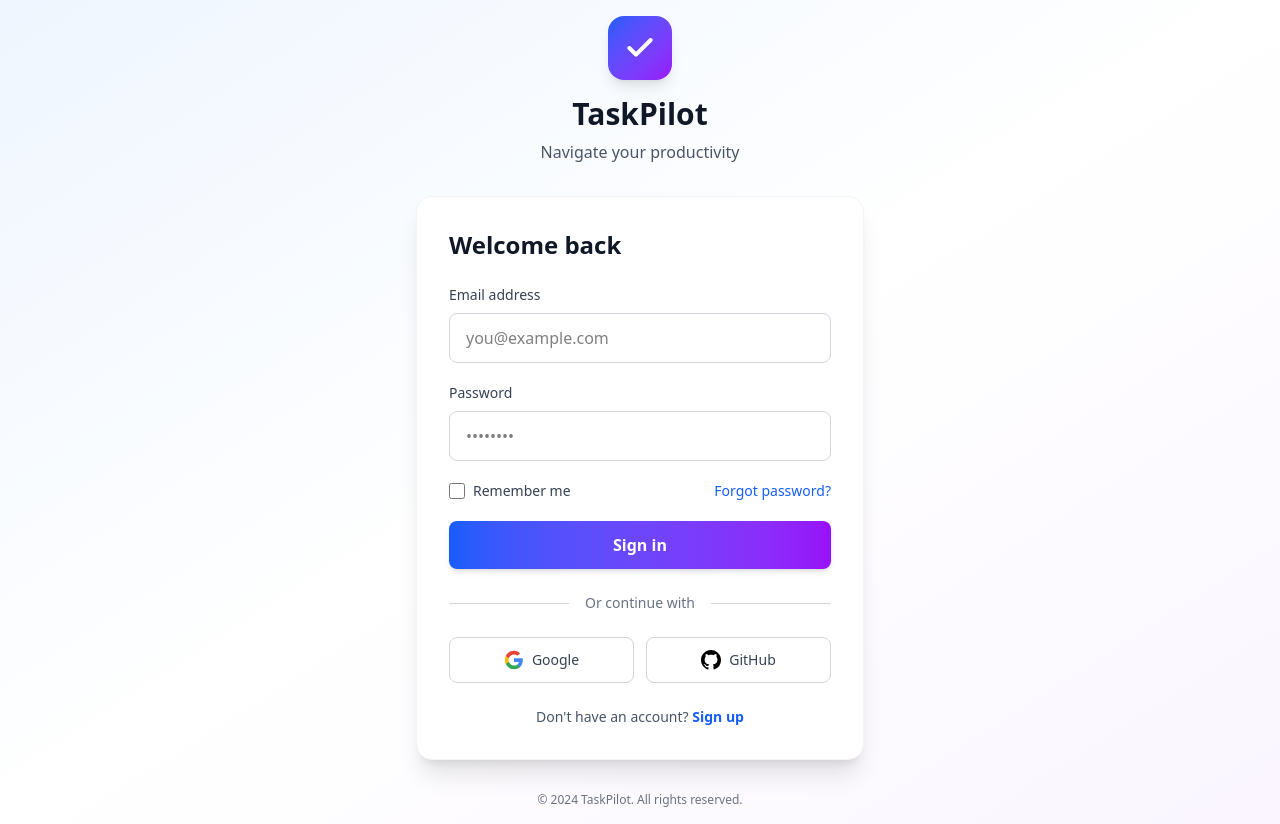
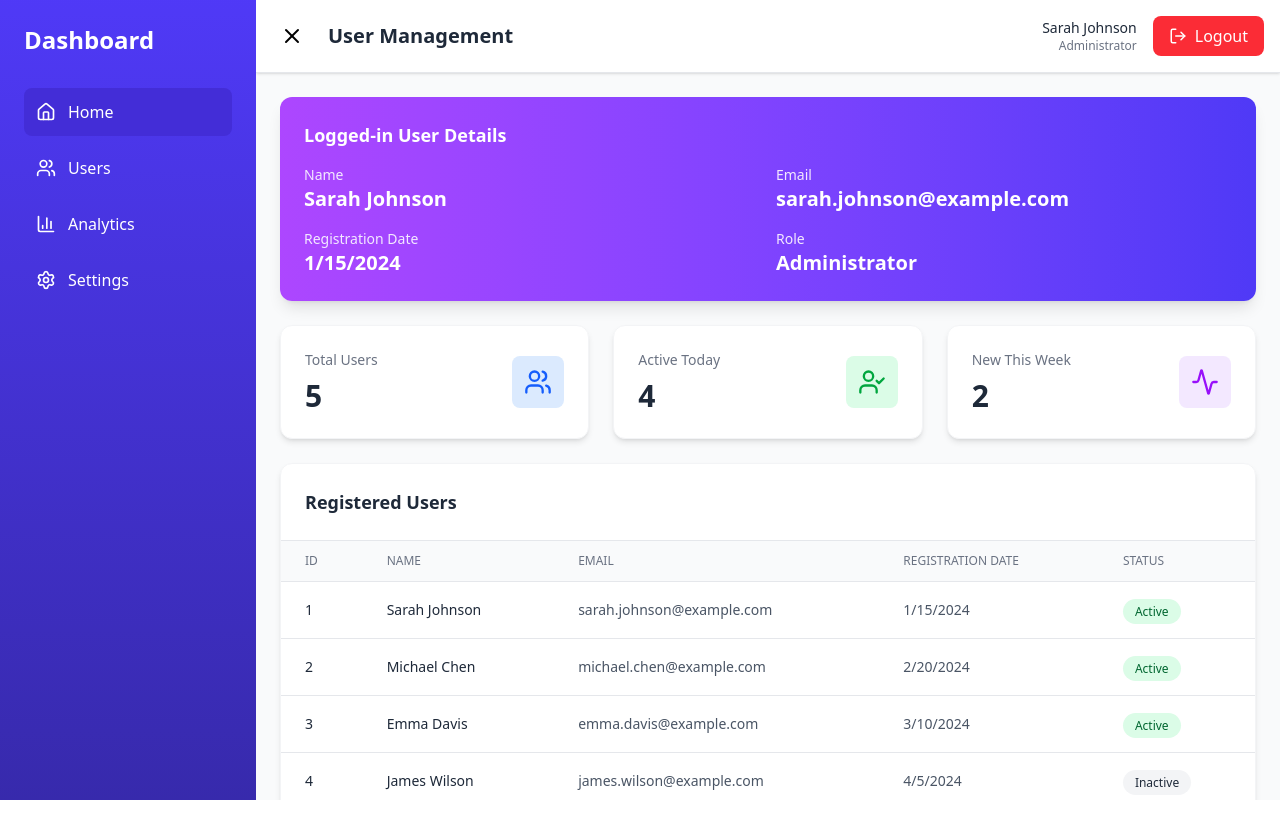
Before and after one commit to SifatSararChistee/TaskPilot, a React (Vite) app: page / in a window 1280 px wide. After the commit the page ends 800 px from the top, so only its background shows below. Built offline with nearby package versions, Linux system fonts and the light colour scheme.

Commit message:
added the dashboard page

```diff
--- a/src/Pages/DashboardPage.jsx
+++ b/src/Pages/DashboardPage.jsx
@@ -1,11 +1,202 @@
-import React from 'react';
+import React, { useState } from 'react';
+import { Users, Activity, UserCheck, Menu, X, LogOut, Home, BarChart3, Settings } from 'lucide-react';
 
-const DashboardPage = () => {
-    return (
-        <div>
-            this is dashboard page
+export default function DashboardPage() {
+  const [sidebarOpen, setSidebarOpen] = useState(true);
+
+  // Simulated database data - replace with actual API calls
+  const mockUsers = [
+    { id: 1, name: 'Sarah Johnson', email: 'sarah.johnson@example.com', registrationDate: '2024-01-15', status: 'Active' },
+    { id: 2, name: 'Michael Chen', email: 'michael.chen@example.com', registrationDate: '2024-02-20', status: 'Active' },
+    { id: 3, name: 'Emma Davis', email: 'emma.davis@example.com', registrationDate: '2024-03-10', status: 'Active' },
+    { id: 4, name: 'James Wilson', email: 'james.wilson@example.com', registrationDate: '2024-04-05', status: 'Inactive' },
+    { id: 5, name: 'Lisa Anderson', email: 'lisa.anderson@example.com', registrationDate: '2024-05-12', status: 'Active' }
+  ];
+
+  const currentUser = {
+    name: 'Sarah Johnson',
+    email: 'sarah.johnson@example.com',
+    registrationDate: '2024-01-15',
+    role: 'Administrator'
+  };
+
+  const stats = {
+    totalUsers: mockUsers.length,
+    activeToday: mockUsers.filter(u => u.status === 'Active').length,
+    newThisWeek: 2
+  };
+
+  const handleLogout = () => {
+    alert('Logging out...');
+    // Add your logout logic here
+  };
+
+  return (
+    <div className="flex h-screen bg-gray-50">
+      {/* Sidebar */}
+      <aside className={`${sidebarOpen ? 'w-64' : 'w-0'} bg-gradient-to-b from-indigo-600 to-indigo-800 text-white transition-all duration-300 overflow-hidden`}>
+        <div className="p-6">
+          <h1 className="text-2xl font-bold mb-8">Dashboard</h1>
+          <nav className="space-y-2">
+            <a href="#" className="flex items-center gap-3 p-3 rounded-lg bg-indigo-700 hover:bg-indigo-500 transition">
+              <Home size={20} />
+              <span>Home</span>
+            </a>
+            <a href="#" className="flex items-center gap-3 p-3 rounded-lg hover:bg-indigo-700 transition">
+              <Users size={20} />
+              <span>Users</span>
+            </a>
+            <a href="#" className="flex items-center gap-3 p-3 rounded-lg hover:bg-indigo-700 transition">
+              <BarChart3 size={20} />
+              <span>Analytics</span>
+            </a>
+            <a href="#" className="flex items-center gap-3 p-3 rounded-lg hover:bg-indigo-700 transition">
+              <Settings size={20} />
+              <span>Settings</span>
+            </a>
+          </nav>
         </div>
-    );
-};
+      </aside>
 
-export default DashboardPage;
+      {/* Main Content */}
+      <div className="flex-1 flex flex-col overflow-hidden">
+        {/* Navbar */}
+        <header className="bg-white shadow-sm border-b border-gray-200">
+          <div className="flex items-center justify-between p-4">
+            <div className="flex items-center gap-4">
+              <button
+                onClick={() => setSidebarOpen(!sidebarOpen)}
+                className="p-2 hover:bg-gray-100 rounded-lg transition"
+              >
+                {sidebarOpen ? <X size={24} /> : <Menu size={24} />}
+              </button>
+              <h2 className="text-xl font-semibold text-gray-800">User Management</h2>
+            </div>
+
+            <div className="flex items-center gap-4">
+              {currentUser && (
+                <div className="text-right hidden sm:block">
+                  <p className="text-sm font-medium text-gray-800">{currentUser.name}</p>
+                  <p className="text-xs text-gray-500">{currentUser.role}</p>
+                </div>
+              )}
+              <button
+                onClick={handleLogout}
+                className="flex items-center gap-2 px-4 py-2 bg-red-500 hover:bg-red-600 text-white rounded-lg transition"
+              >
+                <LogOut size={18} />
+                <span className="hidden sm:inline">Logout</span>
+              </button>
+            </div>
+          </div>
+        </header>
+
+        {/* Dashboard Content */}
+        <main className="flex-1 overflow-y-auto p-6">
+          {/* Current User Card */}
+          {currentUser && (
+            <div className="bg-gradient-to-r from-purple-500 to-indigo-600 rounded-xl shadow-lg p-6 mb-6 text-white">
+              <h3 className="text-lg font-semibold mb-4">Logged-in User Details</h3>
+              <div className="grid grid-cols-1 md:grid-cols-2 gap-4">
+                <div>
+                  <p className="text-purple-100 text-sm">Name</p>
+                  <p className="text-xl font-semibold">{currentUser.name}</p>
+                </div>
+                <div>
+                  <p className="text-purple-100 text-sm">Email</p>
+                  <p className="text-xl font-semibold">{currentUser.email}</p>
+                </div>
+                <div>
+                  <p className="text-purple-100 text-sm">Registration Date</p>
+                  <p className="text-xl font-semibold">{new Date(currentUser.registrationDate).toLocaleDateString()}</p>
+                </div>
+                <div>
+                  <p className="text-purple-100 text-sm">Role</p>
+                  <p className="text-xl font-semibold">{currentUser.role}</p>
+                </div>
+              </div>
+            </div>
+          )}
+
+          {/* Stats Cards */}
+          <div className="grid grid-cols-1 md:grid-cols-3 gap-6 mb-6">
+            <div className="bg-white rounded-xl shadow-md p-6 border border-gray-100 hover:shadow-lg transition">
+              <div className="flex items-center justify-between">
+                <div>
+                  <p className="text-gray-500 text-sm font-medium">Total Users</p>
+                  <p className="text-3xl font-bold text-gray-800 mt-2">{stats.totalUsers}</p>
+                </div>
+                <div className="p-3 bg-blue-100 rounded-lg">
+                  <Users className="text-blue-600" size={28} />
+                </div>
+              </div>
+            </div>
+
+            <div className="bg-white rounded-xl shadow-md p-6 border border-gray-100 hover:shadow-lg transition">
+              <div className="flex items-center justify-between">
+                <div>
+                  <p className="text-gray-500 text-sm font-medium">Active Today</p>
+                  <p className="text-3xl font-bold text-gray-800 mt-2">{stats.activeToday}</p>
+                </div>
+                <div className="p-3 bg-green-100 rounded-lg">
+                  <UserCheck className="text-green-600" size={28} />
+                </div>
+              </div>
+            </div>
+
+            <div className="bg-white rounded-xl shadow-md p-6 border border-gray-100 hover:shadow-lg transition">
+              <div className="flex items-center justify-between">
+                <div>
+                  <p className="text-gray-500 text-sm font-medium">New This Week</p>
+                  <p className="text-3xl font-bold text-gray-800 mt-2">{stats.newThisWeek}</p>
+                </div>
+                <div className="p-3 bg-purple-100 rounded-lg">
+                  <Activity className="text-purple-600" size={28} />
+                </div>
+              </div>
+            </div>
+          </div>
+
+          {/* Users Table */}
+          <div className="bg-white rounded-xl shadow-md border border-gray-100">
+            <div className="p-6 border-b border-gray-200">
+              <h3 className="text-lg font-semibold text-gray-800">Registered Users</h3>
+            </div>
+            <div className="overflow-x-auto">
+              <table className="w-full">
+                <thead className="bg-gray-50 border-b border-gray-200">
+                  <tr>
+                    <th className="px-6 py-3 text-left text-xs font-medium text-gray-500 uppercase">ID</th>
+                    <th className="px-6 py-3 text-left text-xs font-medium text-gray-500 uppercase">Name</th>
+                    <th className="px-6 py-3 text-left text-xs font-medium text-gray-500 uppercase">Email</th>
+                    <th className="px-6 py-3 text-left text-xs font-medium text-gray-500 uppercase">Registration Date</th>
+                    <th className="px-6 py-3 text-left text-xs font-medium text-gray-500 uppercase">Status</th>
+                  </tr>
+                </thead>
+                <tbody className="divide-y divide-gray-200">
+                  {mockUsers.map((user) => (
+                    <tr key={user.id} className="hover:bg-gray-50 transition">
+                      <td className="px-6 py-4 text-sm text-gray-800">{user.id}</td>
+                      <td className="px-6 py-4 text-sm font-medium text-gray-800">{user.name}</td>
+                      <td className="px-6 py-4 text-sm text-gray-600">{user.email}</td>
+                      <td className="px-6 py-4 text-sm text-gray-600">{new Date(user.registrationDate).toLocaleDateString()}</td>
+                      <td className="px-6 py-4">
+                        <span className={`px-3 py-1 rounded-full text-xs font-medium ${
+                          user.status === 'Active'
+                            ? 'bg-green-100 text-green-800'
+                            : 'bg-gray-100 text-gray-800'
+                        }`}>
+                          {user.status}
+                        </span>
+                      </td>
+                    </tr>
+                  ))}
+                </tbody>
+              </table>
+            </div>
+          </div>
+        </main>
+      </div>
+    </div>
+  );
+}
--- a/src/Pages/RegistrationPage.jsx
+++ b/src/Pages/RegistrationPage.jsx
@@ -172,11 +172,11 @@ const validatePhoneNumber = (phone) => {
   const passwordValidation = validatePassword(formData.password);
 
   return (
-    <div className="min-h-screen bg-gradient-to-br from-blue-50 via-white to-purple-50 flex items-center justify-center p-4 py-8">
+    <div className="min-h-screen bg-linear-to-br from-blue-50 via-white to-purple-50 flex items-center justify-center p-4 py-8">
       <div className="w-full max-w-md">
         {/* Logo and Title */}
         <div className="text-center mb-6">
-          <div className="inline-flex items-center justify-center w-16 h-16 bg-gradient-to-br from-blue-600 to-purple-600 rounded-2xl mb-4 shadow-lg">
+          <div className="inline-flex items-center justify-center w-16 h-16 bg-linear-to-br from-blue-600 to-purple-600 rounded-2xl mb-4 shadow-lg">
             <Check className="w-8 h-8 text-white" strokeWidth={3} />
           </div>
           <h1 className="text-3xl font-bold text-gray-900 mb-2">TaskPilot</h1>
@@ -363,7 +363,7 @@ const validatePhoneNumber = (phone) => {
             {/* Sign Up Button */}
             <button
               onClick={handleSubmit}
-              className="w-full bg-gradient-to-r from-blue-600 to-purple-600 text-white py-3 rounded-lg font-semibold hover:from-blue-700 hover:to-purple-700 transition-all shadow-md hover:shadow-lg mt-2"
+              className="w-full bg-linear-to-r from-blue-600 to-purple-600 text-white py-3 rounded-lg font-semibold hover:from-blue-700 hover:to-purple-700 transition-all shadow-md hover:shadow-lg mt-2"
             >
               Create account
             </button>
--- a/src/assets/Layout/Root.jsx
+++ b/src/assets/Layout/Root.jsx
@@ -4,7 +4,7 @@ import AuthLayout from './AuthLayout';
 
 const Root = () => {
 
-    const user = false
+    const user = true
     return (
         <div>
         {user ? <DashboardPage></DashboardPage>: <AuthLayout></AuthLayout>}
```
